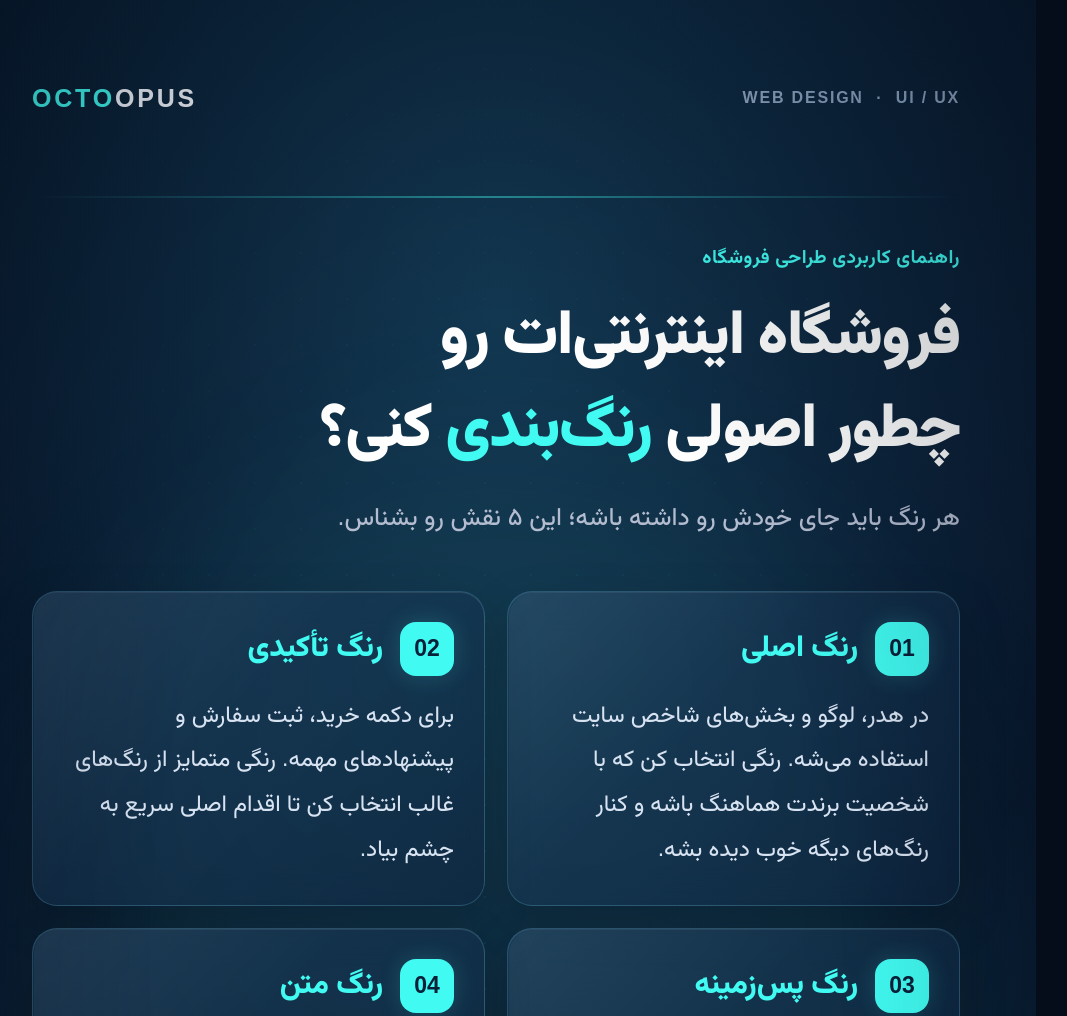
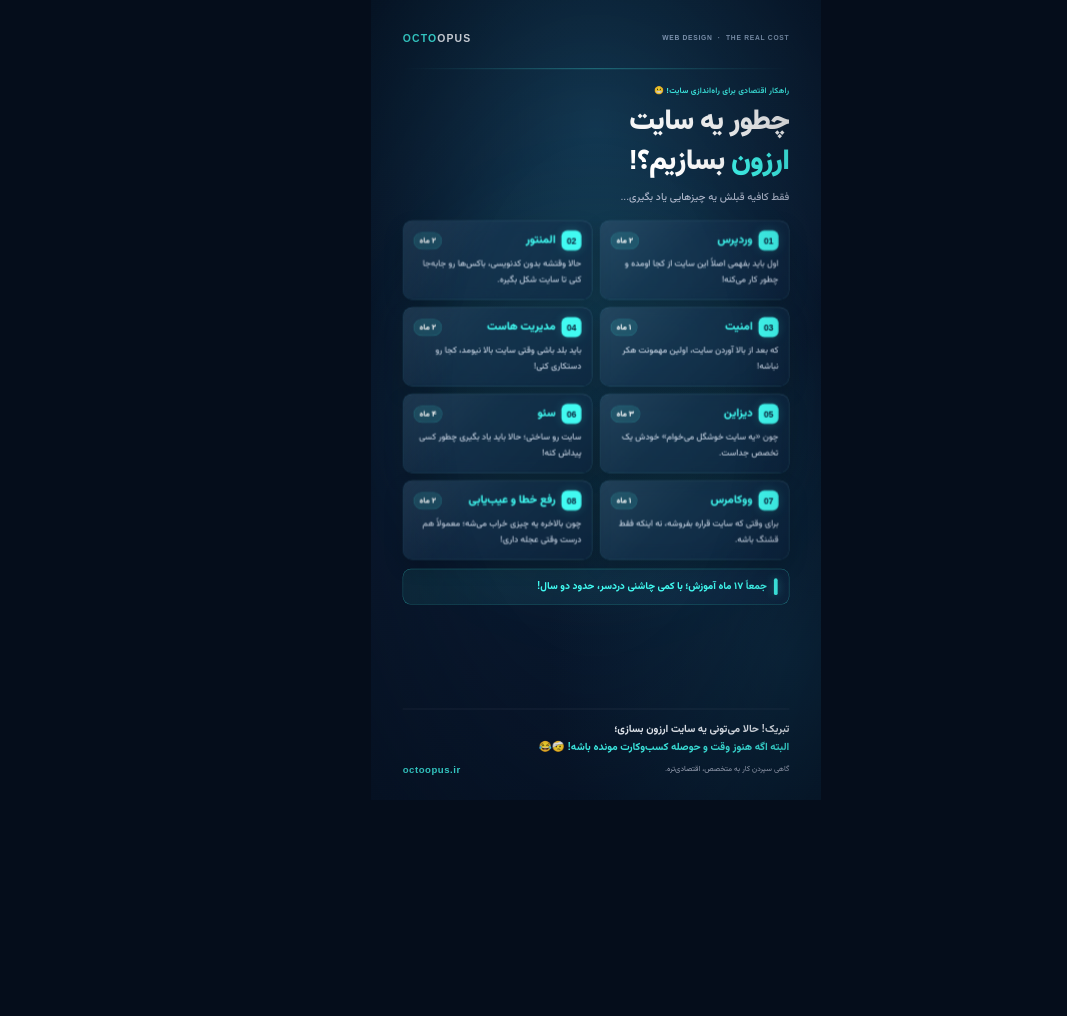
Before and after one commit to mr-masoud-momeni/octoopus-motion, a plain HTML site: page octo-reels/projects/color-guide/index.html in a window 1280 px wide. Shown: the top 1016 px of the page, without its empty margins (44-1111 px from the left). After the commit the page ends 800 px from the top, so only its background shows below. Drawn offline with Linux system fonts and the light colour scheme.

Commit message:
Create humorous affordable website infographic

```diff
--- a/octo-reels/projects/color-guide/index.html
+++ b/octo-reels/projects/color-guide/index.html
@@ -3,89 +3,78 @@
 <head>
 <meta charset="utf-8">
 <meta name="viewport" content="width=device-width,initial-scale=1">
-<title>راهنمای رنگ‌بندی فروشگاه اینترنتی | Octoopus</title>
+<title>چطور یه سایت ارزون بسازیم؟ | Octoopus</title>
 <style>
 @font-face{font-family:Vazirmatn;src:url("../../template/fonts/vazirmatn.woff2") format("woff2");font-weight:100 900;font-display:block}
 :root{--navy:#0A192F;--navy2:#142B4D;--cyan:#41FAF1;--muted:#B4BCD0;--white:#F3F8FF}
 *{box-sizing:border-box}
-html,body{margin:0;width:100%;height:100%;overflow:hidden}\nbody{position:relative}
-body{font-family:Vazirmatn,sans-serif;background:#050d1b;color:var(--white);-webkit-font-smoothing:antialiased}
-#poster{position:absolute;left:0;top:0;transform-origin:top left;width:1080px;height:1920px;overflow:hidden;isolation:isolate;background:
- radial-gradient(ellipse 85% 58% at 50% 16%,rgba(25,76,105,.62),transparent 72%),
- radial-gradient(ellipse 75% 58% at 92% 82%,rgba(18,65,91,.42),transparent 70%),
- linear-gradient(145deg,#071629 0%,#0A192F 48%,#061326 100%)}
+html,body{margin:0;width:100%;height:100%;overflow:hidden}
+body{position:relative;font-family:Vazirmatn,sans-serif;background:#050d1b;color:var(--white);-webkit-font-smoothing:antialiased}
+#poster{position:absolute;left:0;top:0;transform-origin:top left;width:1080px;height:1920px;overflow:hidden;isolation:isolate;background:radial-gradient(ellipse 85% 58% at 50% 16%,rgba(25,76,105,.62),transparent 72%),radial-gradient(ellipse 75% 58% at 92% 82%,rgba(18,65,91,.42),transparent 70%),linear-gradient(145deg,#071629 0%,#0A192F 48%,#061326 100%)}
 #poster:before{content:"";position:absolute;inset:0;z-index:-1;opacity:.22;background-image:radial-gradient(rgba(65,250,241,.26) 1.4px,transparent 1.4px);background-size:46px 46px;mask-image:radial-gradient(ellipse at 50% 45%,#000 8%,transparent 78%)}
 #poster:after{content:"";position:absolute;inset:0;z-index:5;pointer-events:none;background:radial-gradient(ellipse at center,transparent 45%,rgba(1,7,17,.32) 100%)}
 .glow{position:absolute;width:900px;height:900px;left:90px;top:500px;border-radius:50%;background:rgba(65,250,241,.07);filter:blur(100px);z-index:-1}
-.inner{position:absolute;inset:74px 76px 64px;display:flex;flex-direction:column}
-.header{display:flex;align-items:center;justify-content:space-between;direction:ltr;height:48px;margin-bottom:74px}
+.inner{position:absolute;inset:68px 76px 58px;display:flex;flex-direction:column}
+.header{display:flex;align-items:center;justify-content:space-between;direction:ltr;height:48px;margin-bottom:48px}
 .brand{font:800 25px/1 Arial,sans-serif;letter-spacing:2.8px;color:var(--white)}
 .brand b{color:var(--cyan);font-weight:900}
 .tag{font:600 16px/1.4 Arial,sans-serif;letter-spacing:1.8px;color:#91a9c7}
-.rule{height:2px;width:100%;background:linear-gradient(90deg,rgba(65,250,241,0),rgba(65,250,241,.45),rgba(65,250,241,0));margin-bottom:46px}
-.heading{margin-bottom:48px}
-.eyebrow{font-size:19px;font-weight:700;color:var(--cyan);letter-spacing:.5px;margin-bottom:18px}
-h1{font-size:62px;line-height:1.5;font-weight:900;letter-spacing:-1.4px;margin:0;color:#fff}
+.rule{height:2px;width:100%;background:linear-gradient(90deg,rgba(65,250,241,0),rgba(65,250,241,.45),rgba(65,250,241,0));margin-bottom:38px}
+.heading{margin-bottom:34px}
+.eyebrow{font-size:19px;font-weight:700;color:var(--cyan);letter-spacing:.5px;margin-bottom:12px}
+h1{font-size:68px;line-height:1.42;font-weight:900;letter-spacing:-1.4px;margin:0;color:#fff}
 h1 span{color:var(--cyan)}
-.lead{font-size:25px;line-height:1.9;color:var(--muted);font-weight:450;margin-top:18px}
-.cards{display:grid;grid-template-columns:1fr 1fr;gap:22px;direction:rtl}
-.card{position:relative;direction:rtl;min-height:275px;padding:30px 30px 32px;border-radius:25px;border:1px solid rgba(111,190,220,.25);background:linear-gradient(135deg,rgba(34,72,105,.48),rgba(15,37,65,.52));box-shadow:inset 0 1px 0 rgba(255,255,255,.09),0 18px 48px rgba(0,0,0,.18);backdrop-filter:blur(18px);-webkit-backdrop-filter:blur(18px)}
-.card:before{content:"";position:absolute;inset:1px;border-radius:24px;pointer-events:none;background:linear-gradient(135deg,rgba(255,255,255,.07),transparent 42%);opacity:.7}
-.card-head{position:relative;display:flex;align-items:center;gap:17px;margin-bottom:18px}
-.num{width:54px;height:54px;flex:0 0 54px;border-radius:16px;background:var(--cyan);color:#092039;display:grid;place-items:center;font:900 23px/1 Arial,sans-serif;box-shadow:0 0 25px rgba(65,250,241,.18)}
-h2{font-size:30px;line-height:1.4;font-weight:850;color:var(--cyan);margin:0}
-p{position:relative;margin:0;color:#D8E3F2;font-size:23px;line-height:1.95;font-weight:430}
-.card.wide{grid-column:1/-1;min-height:220px;padding:28px 34px}
-.card.wide p{max-width:850px}
-.note{margin-top:28px;padding:25px 30px;border:1px solid rgba(65,250,241,.42);border-radius:20px;background:linear-gradient(110deg,rgba(65,250,241,.09),rgba(20,43,77,.42));display:flex;align-items:center;gap:20px}
-.note-mark{width:10px;height:42px;border-radius:8px;background:var(--cyan);box-shadow:0 0 20px rgba(65,250,241,.35);flex:0 0 10px}
-.note strong{font-size:25px;color:var(--cyan);font-weight:800}
-.footer{margin-top:auto;padding-top:35px;display:flex;align-items:center;justify-content:space-between;border-top:1px solid rgba(180,188,208,.2)}
-.footer-copy{font-size:19px;color:var(--muted);line-height:1.8}
+.lead{font-size:25px;line-height:1.8;color:var(--muted);font-weight:450;margin-top:12px}
+.cards{display:grid;grid-template-columns:1fr 1fr;gap:18px;direction:rtl}
+.card{position:relative;direction:rtl;min-height:190px;padding:23px 25px 24px;border-radius:23px;border:1px solid rgba(111,190,220,.25);background:linear-gradient(135deg,rgba(34,72,105,.48),rgba(15,37,65,.52));box-shadow:inset 0 1px 0 rgba(255,255,255,.09),0 18px 48px rgba(0,0,0,.18);backdrop-filter:blur(18px);-webkit-backdrop-filter:blur(18px)}
+.card:before{content:"";position:absolute;inset:1px;border-radius:22px;pointer-events:none;background:linear-gradient(135deg,rgba(255,255,255,.07),transparent 42%);opacity:.7}
+.card-head{position:relative;display:flex;align-items:center;gap:14px;margin-bottom:13px}
+.num{width:48px;height:48px;flex:0 0 48px;border-radius:14px;background:var(--cyan);color:#092039;display:grid;place-items:center;font:900 21px/1 Arial,sans-serif;box-shadow:0 0 25px rgba(65,250,241,.18)}
+h2{font-size:27px;line-height:1.4;font-weight:850;color:var(--cyan);margin:0}
+.duration{margin-right:auto;font-size:19px;font-weight:800;color:#fff;background:rgba(65,250,241,.12);border:1px solid rgba(65,250,241,.25);border-radius:999px;padding:5px 13px;white-space:nowrap}
+p{position:relative;margin:0;color:#D8E3F2;font-size:21px;line-height:1.85;font-weight:430}
+.note{margin-top:22px;padding:22px 27px;border:1px solid rgba(65,250,241,.42);border-radius:20px;background:linear-gradient(110deg,rgba(65,250,241,.09),rgba(20,43,77,.42));display:flex;align-items:center;gap:17px}
+.note-mark{width:9px;height:40px;border-radius:8px;background:var(--cyan);box-shadow:0 0 20px rgba(65,250,241,.35);flex:0 0 9px}
+.note strong{font-size:24px;color:var(--cyan);font-weight:800}
+.footer{margin-top:auto;padding-top:25px;display:flex;flex-direction:column;gap:14px;border-top:1px solid rgba(180,188,208,.2)}
+.footer-copy{font-size:25px;color:#F3F8FF;line-height:1.8;font-weight:750}
+.footer-copy span{color:var(--cyan)}
+.footer-bottom{display:flex;align-items:center;justify-content:space-between}
+.small{font-size:18px;color:var(--muted);line-height:1.7}
 .url{font:800 23px/1 Arial,sans-serif;letter-spacing:1.3px;color:var(--cyan);direction:ltr}
-
 </style>
 </head>
 <body>
 <main id="poster">
  <div class="glow"></div>
  <div class="inner">
-  <header class="header"><div class="brand"><b>OCTO</b>OPUS</div><div class="tag">WEB DESIGN&nbsp;&nbsp;·&nbsp;&nbsp;UI / UX</div></header>
+  <header class="header"><div class="brand"><b>OCTO</b>OPUS</div><div class="tag">WEB DESIGN&nbsp;&nbsp;·&nbsp;&nbsp;THE REAL COST</div></header>
   <div class="rule"></div>
   <section class="heading">
-   <div class="eyebrow">راهنمای کاربردی طراحی فروشگاه</div>
-   <h1>فروشگاه اینترنتی‌ات رو<br>چطور اصولی <span>رنگ‌بندی</span> کنی؟</h1>
-   <div class="lead">هر رنگ باید جای خودش رو داشته باشه؛ این ۵ نقش رو بشناس.</div>
+   <div class="eyebrow">راهکار اقتصادی برای راه‌اندازی سایت! 😬</div>
+   <h1>چطور یه سایت<br><span>ارزون</span> بسازیم؟!</h1>
+   <div class="lead">فقط کافیه قبلش یه چیزهایی یاد بگیری...</div>
   </section>
   <section class="cards">
-   <article class="card">
-    <div class="card-head"><span class="num">01</span><h2>رنگ اصلی</h2></div>
-    <p>در هدر، لوگو و بخش‌های شاخص سایت استفاده می‌شه. رنگی انتخاب کن که با شخصیت برندت هماهنگ باشه و کنار رنگ‌های دیگه خوب دیده بشه.</p>
-   </article>
-   <article class="card">
-    <div class="card-head"><span class="num">02</span><h2>رنگ تأکیدی</h2></div>
-    <p>برای دکمه خرید، ثبت سفارش و پیشنهادهای مهمه. رنگی متمایز از رنگ‌های غالب انتخاب کن تا اقدام اصلی سریع به چشم بیاد.</p>
-   </article>
-   <article class="card">
-    <div class="card-head"><span class="num">03</span><h2>رنگ پس‌زمینه</h2></div>
-    <p>برای بدنه صفحه، بخش‌ها و کارت محصولات استفاده می‌شه. رنگی خنثی و آرام انتخاب کن تا تمرکز روی خود محصول باقی بمونه.</p>
-   </article>
-   <article class="card">
-    <div class="card-head"><span class="num">04</span><h2>رنگ متن</h2></div>
-    <p>برای عنوان‌ها، توضیحات و قیمت‌هاست. رنگ متن باید با پس‌زمینه کنتراست کافی داشته باشه تا خواندنش راحت باشه.</p>
-   </article>
-   <article class="card wide">
-    <div class="card-head"><span class="num">05</span><h2>رنگ وضعیت</h2></div>
-    <p>برای پیام موفقیت، خطا، هشدار و موجودی استفاده می‌شه. از رنگ‌های آشنا و ثابت استفاده کن و پیام رو فقط با رنگ منتقل نکن.</p>
-   </article>
+   <article class="card"><div class="card-head"><span class="num">01</span><h2>وردپرس</h2><span class="duration">۲ ماه</span></div><p>اول باید بفهمی اصلاً این سایت از کجا اومده و چطور کار می‌کنه!</p></article>
+   <article class="card"><div class="card-head"><span class="num">02</span><h2>المنتور</h2><span class="duration">۲ ماه</span></div><p>حالا وقتشه بدون کدنویسی، باکس‌ها رو جابه‌جا کنی تا سایت شکل بگیره.</p></article>
+   <article class="card"><div class="card-head"><span class="num">03</span><h2>امنیت</h2><span class="duration">۱ ماه</span></div><p>که بعد از بالا آوردن سایت، اولین مهمونت هکر نباشه!</p></article>
+   <article class="card"><div class="card-head"><span class="num">04</span><h2>مدیریت هاست</h2><span class="duration">۲ ماه</span></div><p>باید بلد باشی وقتی سایت بالا نیومد، کجا رو دستکاری کنی!</p></article>
+   <article class="card"><div class="card-head"><span class="num">05</span><h2>دیزاین</h2><span class="duration">۳ ماه</span></div><p>چون «یه سایت خوشگل می‌خوام» خودش یک تخصص جداست.</p></article>
+   <article class="card"><div class="card-head"><span class="num">06</span><h2>سئو</h2><span class="duration">۴ ماه</span></div><p>سایت رو ساختی؛ حالا باید یاد بگیری چطور کسی پیداش کنه!</p></article>
+   <article class="card"><div class="card-head"><span class="num">07</span><h2>ووکامرس</h2><span class="duration">۱ ماه</span></div><p>برای وقتی که سایت قراره بفروشه، نه اینکه فقط قشنگ باشه.</p></article>
+   <article class="card"><div class="card-head"><span class="num">08</span><h2>رفع خطا و عیب‌یابی</h2><span class="duration">۲ ماه</span></div><p>چون بالاخره یه چیزی خراب می‌شه؛ معمولاً هم درست وقتی عجله داری!</p></article>
   </section>
-  <aside class="note"><span class="note-mark"></span><strong>این ۵ نقش لزوماً به معنی ۵ رنگ متفاوت نیست.</strong></aside>
+  <aside class="note"><span class="note-mark"></span><strong>جمعاً ۱۷ ماه آموزش؛ با کمی چاشنی دردسر، حدود دو سال!</strong></aside>
   <footer class="footer">
-   <div class="footer-copy">ذخیره کن تا موقع طراحی فروشگاهت به کارت بیاد.</div>
-   <div class="url">octoopus.ir</div>
+   <div class="footer-copy">تبریک! حالا می‌تونی یه سایت ارزون بسازی؛<br><span>البته اگه هنوز وقت و حوصله کسب‌وکارت مونده باشه! 🤕😂</span></div>
+   <div class="footer-bottom"><div class="small">گاهی سپردن کار به متخصص، اقتصادی‌تره.</div><div class="url">octoopus.ir</div></div>
   </footer>
  </div>
 </main>
-<script>\nfunction fitPoster(){const p=document.getElementById('poster');const scale=Math.min(window.innerWidth/1080,window.innerHeight/1920);p.style.transform=`scale(${scale})`;p.style.left=`${(window.innerWidth-1080*scale)/2}px`;p.style.top=`${(window.innerHeight-1920*scale)/2}px`}\nfitPoster();window.addEventListener('resize',fitPoster);document.fonts.ready.then(()=>{window.__ready=true});window.OCTO_META={duration:1};window.renderAt=()=>{};\n</script>
+<script>
+function fitPoster(){const p=document.getElementById('poster');const scale=Math.min(window.innerWidth/1080,window.innerHeight/1920);p.style.transform=`scale(${scale})`;p.style.left=`${(window.innerWidth-1080*scale)/2}px`;p.style.top=`${(window.innerHeight-1920*scale)/2}px`}
+fitPoster();window.addEventListener('resize',fitPoster);document.fonts.ready.then(()=>{window.__ready=true});window.OCTO_META={duration:1};window.renderAt=()=>{};
+</script>
 </body>
 </html>
```
